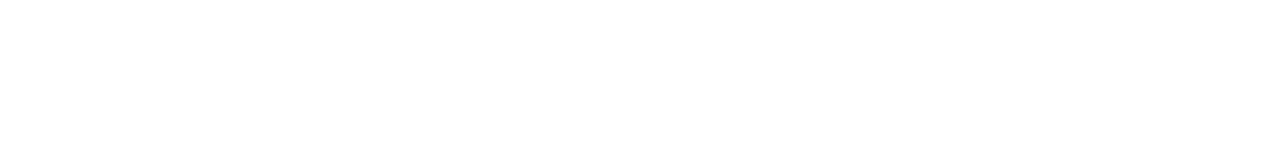
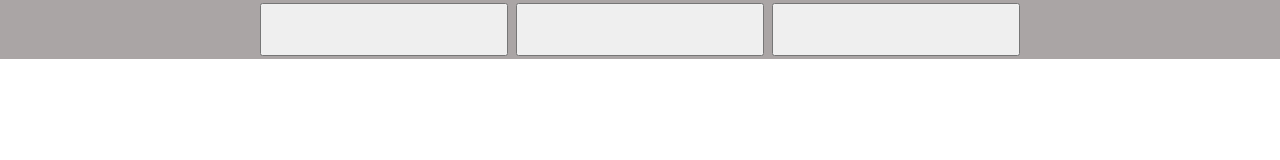
Before and after one commit to Kombini21/restaurant-page, a website built with webpack: page dist/index.html in a window 1280 px wide. Built offline with nearby package versions, Linux system fonts and the light colour scheme.

Commit message:
Create grid and style the header

```diff
--- a/package.json
+++ b/package.json
@@ -18,7 +18,12 @@
   },
   "homepage": "https://github.com/Kombini21/restaurant-page#readme",
   "devDependencies": {
+    "css-loader": "^6.7.1",
+    "style-loader": "^3.3.1",
     "webpack": "^5.73.0",
     "webpack-cli": "^4.10.0"
+  },
+  "dependencies": {
+    "url-loader": "^4.1.1"
   }
 }
--- /dev/null
+++ b/src/cleanPage.js
@@ -0,0 +1,11 @@
+import { restaurantHead, restaurantd1, restaurantd2, restaurantd3} from './pageLoad.js';
+
+//Import and alter the page elements, then export function
+export function cleanPage(){
+
+    restaurantHead.innerHTML = "";
+    restaurantd1.innerHTML = "";
+    restaurantd2.innerHTML = '';
+    restaurantd3.innerHTML = '';
+
+};
--- /dev/null
+++ b/src/contact.js
@@ -0,0 +1,12 @@
+import { restaurantHead, restaurantd1, restaurantd2, restaurantd3} from './pageLoad.js';
+
+//Import and alter the page elements in a function, then export
+
+export function updateToContact() {
+
+    restaurantHead.innerHTML = "Contact Us";
+    restaurantd1.innerHTML = "Cellphone";
+    restaurantd2.innerHTML = 'Mail';
+    restaurantd3.innerHTML = 'Card';
+
+};
--- /dev/null
+++ b/src/home.js
@@ -0,0 +1,16 @@
+import { restaurantHead, restaurantd1, restaurantd2, restaurantd3} from './pageLoad.js';
+
+//Import and alter the page elements in a function, then export
+export function updateToHome() {
+restaurantHead.innerHTML = "Kombini Bed and Breakfast";
+restaurantd1.innerHTML = "Lorem ipsum dolor sit amet, consectetur adipiscing elit. Nulla tincidunt in neque in gravida. Etiam volutpat vitae lorem sit amet tincidunt. Aliquam euismod leo eu lectus malesuada lobortis. Mauris finibus lacus in volutpat rutrum. Curabitur in magna et libero faucibus rutrum vitae ut tortor. Interdum et malesuada fames ac ante ipsum primis in faucibus. Sed in efficitur ipsum, id mollis enim. Nulla non ligula ac felis pretium tincidunt vitae at neque. Etiam imperdiet ligula id erat imperdiet tempus.";
+restaurantd2.innerHTML = 'Sunday - 7pm <br> Monday - 5pm <br> Tuesday - 6m <br>';
+restaurantd3.innerHTML = 'The moon';
+
+//return {ob1 : restaurantHead, ob2 : restaurantd1, ob3 : restaurantd2, ob4 : restaurantd3}
+
+};
+
+
+
+;
--- a/src/index.js
+++ b/src/index.js
@@ -1,3 +1,7 @@
+import './style.css';
 
-
-var restaurantHead = document.createElement('h2');
+import './pageLoad.js';
+import { updateToHome } from './home.js';
+import { cleanPage } from './cleanPage.js';
+import { updateToMenu } from './menu.js';
+import { updateToContact } from './contact.js';
--- /dev/null
+++ b/src/menu.js
@@ -0,0 +1,9 @@
+import { restaurantHead, restaurantd1, restaurantd2, restaurantd3} from './pageLoad.js';
+
+//Import and alter the page elements in a function, then export
+export function updateToMenu() {
+    restaurantHead.innerHTML = "Menu";
+    restaurantd1.innerHTML = "Bebidas";
+    restaurantd2.innerHTML = 'Comidas';
+    restaurantd3.innerHTML = 'Lanches';
+}
--- /dev/null
+++ b/src/pageLoad.js
@@ -0,0 +1,59 @@
+import BG from './bg1.png';
+
+// create default page elements
+
+var restaurantHeader = document.createElement('div');
+restaurantHeader.setAttribute('id', 'heading');
+
+
+var headerButton1 = document.createElement('button');
+headerButton1.setAttribute('id','bt1');
+
+var headerButton2 = document.createElement('button');
+headerButton2.setAttribute('id', 'bt2');
+
+var headerButton3 = document.createElement('button');
+headerButton3.setAttribute('id','bt3');
+
+
+//Create page new elements and export
+
+export var restaurantContainer = document.createElement('div');
+restaurantContainer.setAttribute('id', 'restContainer');
+
+
+export var restaurantHead = document.createElement('div');
+restaurantHead.setAttribute('id', 'header');
+
+export var restaurantd1 = document.createElement('div');
+restaurantd1.setAttribute('id', 'td1');
+
+export var restaurantd2 = document.createElement('div');
+restaurantd2.setAttribute('id', 'td2');
+
+export var restaurantd3 = document.createElement('div');
+restaurantd3.setAttribute('id', 'td3');
+
+//Load html container
+
+var container = document.getElementById('content');
+
+//Load imported image
+
+const myBg = new Image();
+myBg.src = BG;
+
+// Append elements to header
+
+restaurantHeader.appendChild(headerButton1);
+restaurantHeader.appendChild(headerButton2);
+restaurantHeader.appendChild(headerButton3);
+
+// Append elements to html container
+
+container.appendChild(restaurantHeader);
+container.appendChild(restaurantContainer);
+container.appendChild(restaurantHead);
+container.appendChild(restaurantd1);
+container.appendChild(restaurantd2);
+container.appendChild(restaurantd3);
--- /dev/null
+++ b/src/style.css
@@ -0,0 +1,51 @@
+*{
+    box-sizing: border-box;
+    padding: 0;
+    margin: 0;
+  }
+
+#content {
+
+    display: grid;
+    grid-template-columns: repeat(10, 1fr);
+    grid-template-rows: repeat(12, 1fr);
+    width: 100vw;
+    height: 100vh;
+    row-gap: 1vh;
+    column-gap: 1vh;
+}
+
+#heading {
+
+    grid-column: 1/11;
+    grid-row: 1/2;
+    display: grid;
+    grid-template-columns: repeat(10, 1fr);
+    row-gap: 1vh;
+    column-gap: 1vh;
+    background-color: rgba(146, 140, 140, 0.781);
+    padding: 0.2em;
+
+}
+
+#bt1 {
+
+    grid-column: 3/5;
+    grid-row: 1/2;
+
+
+}
+
+#bt2 {
+
+    grid-column: 5/7;
+    grid-row: 1/2;
+
+}
+
+#bt3 {
+
+    grid-column: 7/9;
+    grid-row: 1/2;
+
+}
```
Also changed, not shown: webpack.config.js (+2 -5 lines), dist/bundle.js, dist/fe3e42e2f1ed7ef99397.png (added), dist/index.html, src/bg1.png (added), 1 other file.
